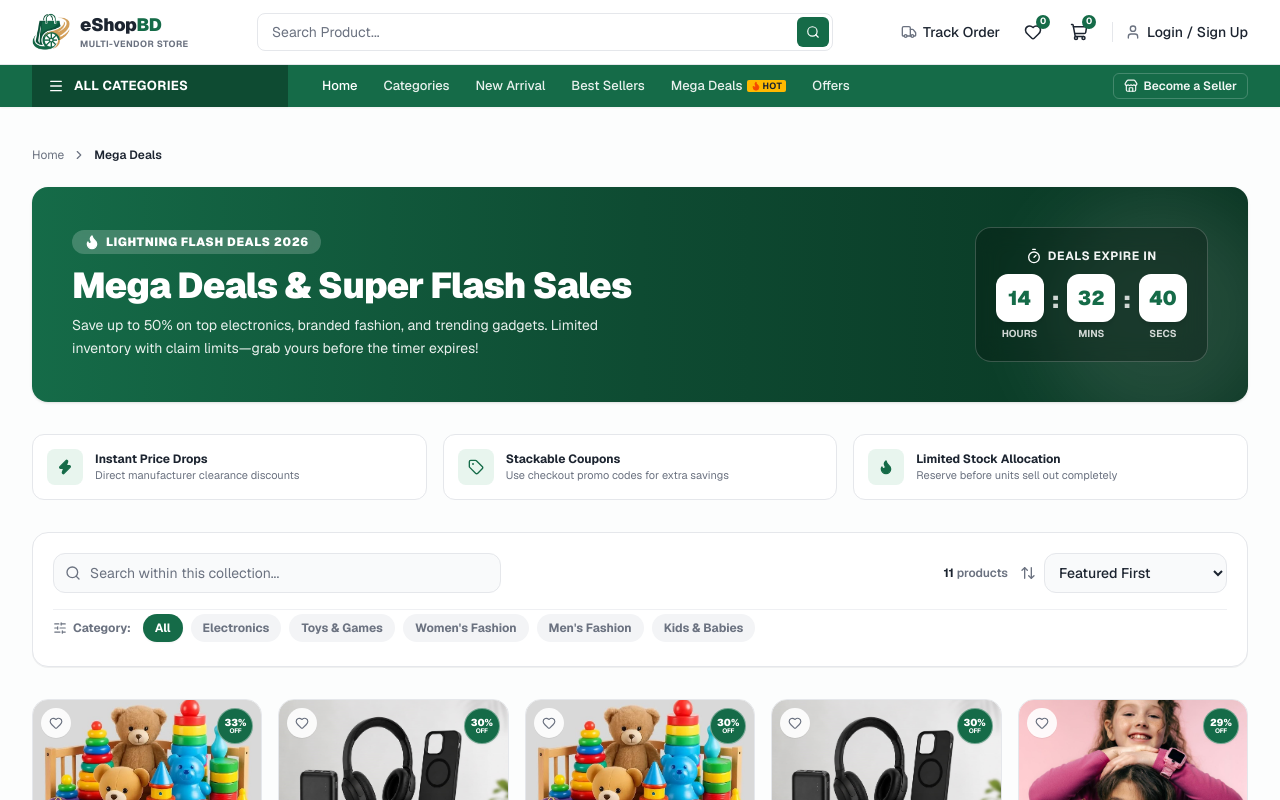
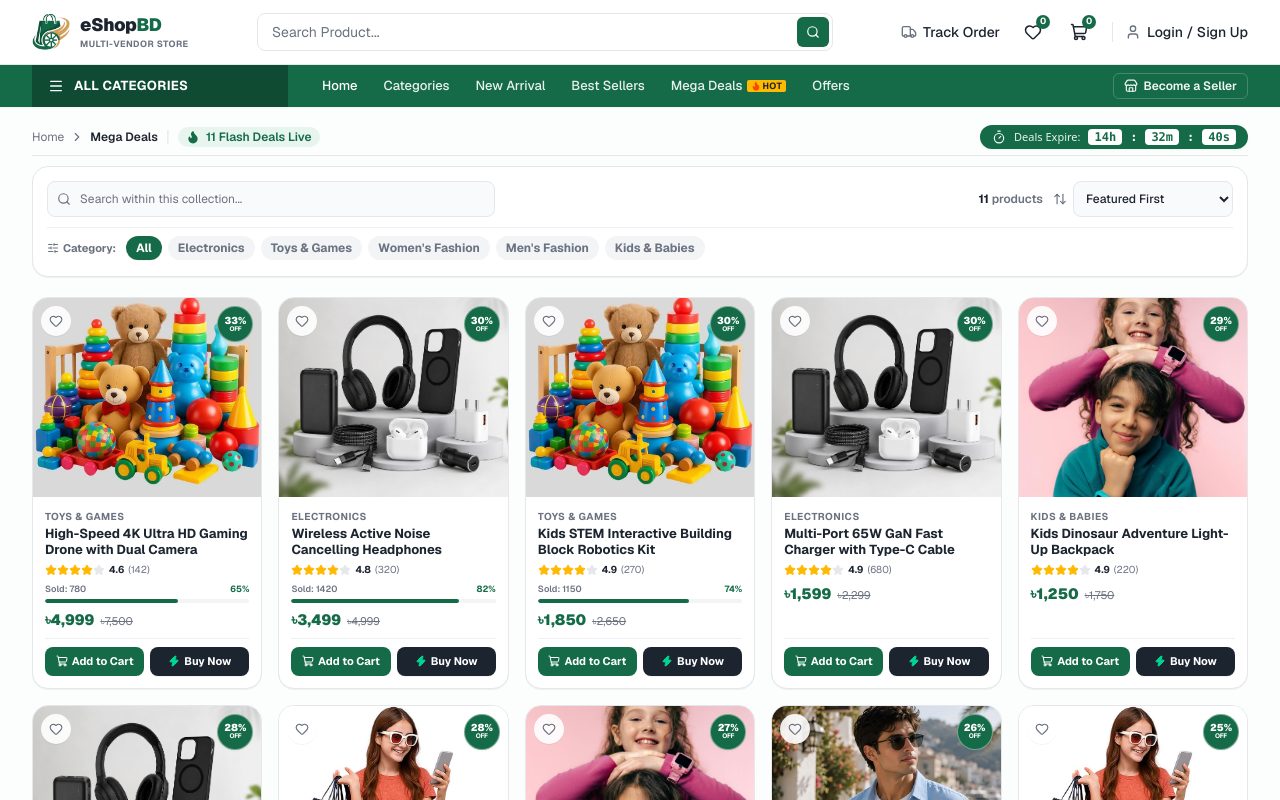
Before and after one commit to Asmual/eShopBD, a Next.js app: page /mega-deals in a window 1280 px wide. Shown: the top 800 px of the page. Built offline with nearby package versions, Linux system fonts and the light colour scheme.

Commit message:
Optimize catalog pages: condense header banners, reduce margins, enforce 5-column grid and brand green theme

```diff
--- a/src/app/(storefront)/mega-deals/page.tsx
+++ b/src/app/(storefront)/mega-deals/page.tsx
@@ -2,7 +2,7 @@
 
 import React, { useState, useEffect, useMemo } from "react";
 import Link from "next/link";
-import { Flame, ChevronRight, Timer, Zap, Tag } from "lucide-react";
+import { Flame, ChevronRight, Timer } from "lucide-react";
 import ProductCard from "@/features/products/components/ProductCard";
 import ProductFilterBar from "@/features/products/components/ProductFilterBar";
 import EmptyState from "@/components/common/EmptyState";
@@ -88,12 +88,14 @@ export default function MegaDealsPage() {
   const formatNumber = (n: number) => n.toString().padStart(2, "0");
 
   return (
-    <div className="w-full bg-brand-surface/40 min-h-screen py-6 sm:py-10">
+    <div className="w-full bg-brand-surface/40 min-h-screen pt-2 sm:pt-3 pb-8">
       <div className="max-w-7xl mx-auto px-4 sm:px-6 lg:px-8">
-        {/* Breadcrumb Navigation */}
+        {/* Compact Breadcrumb Bar */}
+        <div className="flex flex-col sm:flex-row sm:items-center sm:justify-between gap-1.5 py-1.5 mb-2.5 border-b border-border-light">
+          <div className="flex flex-wrap items-center gap-2">
             <nav
               aria-label="Breadcrumb"
-          className="flex items-center gap-2 text-xs text-text-muted mb-4 sm:mb-6"
+              className="flex items-center gap-1.5 text-xs text-text-muted"
             >
               <Link href="/" className="hover:text-brand transition-colors">
                 Home
@@ -101,86 +103,22 @@ export default function MegaDealsPage() {
               <ChevronRight className="w-3.5 h-3.5" />
               <span className="text-text-main font-semibold">Mega Deals</span>
             </nav>
-
-        {/* Hero Header Banner with Live Countdown Timer (Website Brand Theme) */}
-        <div className="bg-gradient-to-r from-brand via-brand-hover to-[#093522] rounded-2xl p-6 sm:p-10 text-white mb-6 sm:mb-8 shadow-sm relative overflow-hidden">
-          <div className="relative z-10 flex flex-col lg:flex-row lg:items-center lg:justify-between gap-6">
-            <div className="max-w-xl">
-              <div className="inline-flex items-center gap-1.5 px-3 py-1 rounded-full bg-white/20 text-white text-xs font-black uppercase tracking-wider mb-3 backdrop-blur-xs">
-                <Flame className="w-4 h-4 fill-current text-white" />
-                <span>Lightning Flash Deals 2026</span>
-              </div>
-              <h1 className="text-2xl sm:text-4xl font-black tracking-tight">
-                Mega Deals & Super Flash Sales
-              </h1>
-              <p className="mt-2 text-xs sm:text-sm text-white/90 leading-relaxed">
-                Save up to 50% on top electronics, branded fashion, and trending gadgets. Limited inventory with claim limits—grab yours before the timer expires!
-              </p>
+            <span className="text-border-light hidden sm:inline">|</span>
+            <span className="inline-flex items-center gap-1.5 text-xs font-semibold px-2 py-0.5 rounded-full bg-brand-light text-brand">
+              <Flame className="w-3.5 h-3.5 fill-current" />
+              <span>{megaDeals.length} Flash Deals Live</span>
+            </span>
           </div>
 
-            {/* Countdown Box */}
-            <div className="bg-black/25 backdrop-blur-md rounded-2xl p-4 sm:p-5 border border-white/20 shrink-0 text-center">
-              <div className="flex items-center justify-center gap-1.5 text-xs font-bold uppercase tracking-wider text-white/95 mb-2.5">
-                <Timer className="w-4 h-4 text-white" />
-                <span>Deals Expire In</span>
-              </div>
-              <div className="flex items-center justify-center gap-2">
-                <div className="flex flex-col items-center">
-                  <span className="w-12 h-12 rounded-xl bg-white text-brand text-xl font-black flex items-center justify-center shadow-md">
-                    {formatNumber(timeLeft.hours)}
-                  </span>
-                  <span className="text-[10px] font-bold text-white/80 mt-1 uppercase">Hours</span>
-                </div>
-                <span className="text-2xl font-black text-white/80 -mt-4">:</span>
-                <div className="flex flex-col items-center">
-                  <span className="w-12 h-12 rounded-xl bg-white text-brand text-xl font-black flex items-center justify-center shadow-md">
-                    {formatNumber(timeLeft.minutes)}
-                  </span>
-                  <span className="text-[10px] font-bold text-white/80 mt-1 uppercase">Mins</span>
-                </div>
-                <span className="text-2xl font-black text-white/80 -mt-4">:</span>
-                <div className="flex flex-col items-center">
-                  <span className="w-12 h-12 rounded-xl bg-white text-brand text-xl font-black flex items-center justify-center shadow-md">
-                    {formatNumber(timeLeft.seconds)}
-                  </span>
-                  <span className="text-[10px] font-bold text-white/80 mt-1 uppercase">Secs</span>
-                </div>
-              </div>
-            </div>
-          </div>
-          <div className="absolute -right-8 -bottom-8 w-60 h-60 bg-white/10 rounded-full blur-2xl pointer-events-none" />
-        </div>
-
-        {/* Value Highlights Strip (Brand Colors) */}
-        <div className="grid grid-cols-1 sm:grid-cols-3 gap-3 sm:gap-4 mb-8">
-          <div className="bg-white rounded-xl p-3.5 border border-border-light flex items-center gap-3">
-            <div className="w-9 h-9 rounded-lg bg-brand-light text-brand flex items-center justify-center shrink-0">
-              <Zap className="w-4 h-4 fill-current" />
-            </div>
-            <div>
-              <h4 className="text-xs font-bold text-text-main">Instant Price Drops</h4>
-              <p className="text-[11px] text-text-muted">Direct manufacturer clearance discounts</p>
-            </div>
-          </div>
-
-          <div className="bg-white rounded-xl p-3.5 border border-border-light flex items-center gap-3">
-            <div className="w-9 h-9 rounded-lg bg-brand-light text-brand flex items-center justify-center shrink-0">
-              <Tag className="w-4 h-4" />
-            </div>
-            <div>
-              <h4 className="text-xs font-bold text-text-main">Stackable Coupons</h4>
-              <p className="text-[11px] text-text-muted">Use checkout promo codes for extra savings</p>
-            </div>
-          </div>
-
-          <div className="bg-white rounded-xl p-3.5 border border-border-light flex items-center gap-3">
-            <div className="w-9 h-9 rounded-lg bg-brand-light text-brand flex items-center justify-center shrink-0">
-              <Flame className="w-4 h-4 fill-current" />
-            </div>
-            <div>
-              <h4 className="text-xs font-bold text-text-main">Limited Stock Allocation</h4>
-              <p className="text-[11px] text-text-muted">Reserve before units sell out completely</p>
-            </div>
+          {/* Compact Countdown Bar */}
+          <div className="flex items-center gap-2 text-xs font-mono font-bold bg-brand text-white px-3 py-1 rounded-full shadow-xs">
+            <Timer className="w-3.5 h-3.5 text-white animate-pulse" />
+            <span className="text-[11px] font-sans font-medium text-white/90">Deals Expire:</span>
+            <span className="bg-white text-brand px-1.5 py-0.2 rounded font-black text-xs">{formatNumber(timeLeft.hours)}h</span>
+            <span>:</span>
+            <span className="bg-white text-brand px-1.5 py-0.2 rounded font-black text-xs">{formatNumber(timeLeft.minutes)}m</span>
+            <span>:</span>
+            <span className="bg-white text-brand px-1.5 py-0.2 rounded font-black text-xs">{formatNumber(timeLeft.seconds)}s</span>
           </div>
         </div>
 
--- a/src/features/products/components/ProductCard.tsx
+++ b/src/features/products/components/ProductCard.tsx
@@ -77,7 +77,7 @@ export default function ProductCard({
         {/* Top-Left Status / Category Badge (e.g. HOT, NEW, BEST SELLER) */}
         {product.badge && product.discountPercent === 0 && (
           <div className="absolute top-2 left-2 z-10">
-            <span className="px-1.5 py-0.5 rounded-md bg-amber-500 text-white text-[9px] font-bold uppercase tracking-wider shadow-2xs">
+            <span className="px-1.5 py-0.5 rounded-md bg-brand text-white text-[9px] font-bold uppercase tracking-wider shadow-2xs">
               {product.badge}
             </span>
           </div>
@@ -142,11 +142,11 @@ export default function ProductCard({
             <div className="mt-1.5">
               <div className="flex items-center justify-between text-[9px] font-semibold text-text-muted mb-0.5">
                 <span>Sold: {product.soldCount}</span>
-                <span className="text-orange-600 font-bold">{product.claimedPercent}%</span>
+                <span className="text-brand font-bold">{product.claimedPercent}%</span>
               </div>
               <div className="w-full h-1 bg-gray-100 rounded-full overflow-hidden">
                 <div
-                  className="h-full bg-gradient-to-r from-orange-500 to-amber-400 rounded-full"
+                  className="h-full bg-brand rounded-full"
                   style={{ width: `${product.claimedPercent}%` }}
                 />
               </div>
@@ -199,7 +199,7 @@ export default function ProductCard({
             aria-label={`Buy ${product.name} now`}
             className="flex items-center justify-center gap-1 py-1.5 px-1.5 rounded-lg bg-text-main hover:bg-black text-white text-[10px] sm:text-[11px] font-bold transition-all active:scale-98 cursor-pointer shadow-2xs"
           >
-            <Zap className="w-3 h-3 text-amber-400 fill-amber-400 shrink-0" />
+            <Zap className="w-3 h-3 text-emerald-400 fill-emerald-400 shrink-0" />
             <span className="truncate">Buy Now</span>
           </button>
         </div>
--- a/src/features/products/components/ProductFilterBar.tsx
+++ b/src/features/products/components/ProductFilterBar.tsx
@@ -25,9 +25,9 @@ export default function ProductFilterBar({
   totalCount,
 }: ProductFilterBarProps) {
   return (
-    <div className="w-full bg-white rounded-2xl border border-border-light p-4 sm:p-5 shadow-2xs mb-6 sm:mb-8 space-y-4">
+    <div className="w-full bg-white rounded-xl sm:rounded-2xl border border-border-light p-2.5 sm:p-3.5 shadow-2xs mb-4 sm:mb-5 space-y-2.5">
       {/* Top Row: Search and Sort */}
-      <div className="flex flex-col sm:flex-row items-stretch sm:items-center justify-between gap-3 sm:gap-4">
+      <div className="flex flex-col sm:flex-row items-stretch sm:items-center justify-between gap-2.5 sm:gap-3">
         {/* Search input inside catalog */}
         <div className="relative flex-1 max-w-md">
           <input
@@ -35,32 +35,32 @@ export default function ProductFilterBar({
             value={searchQuery}
             onChange={(e) => onSearchChange(e.target.value)}
             placeholder="Search within this collection..."
-            className="w-full h-10 pl-9 pr-9 text-xs sm:text-sm text-text-main bg-gray-50 border border-border-light rounded-xl focus:outline-hidden focus:border-brand focus:bg-white transition-all placeholder:text-text-muted"
+            className="w-full h-8.5 sm:h-9 pl-8 pr-8 text-xs text-text-main bg-gray-50 border border-border-light rounded-lg focus:outline-hidden focus:border-brand focus:bg-white transition-all placeholder:text-text-muted"
           />
-          <Search className="w-4 h-4 text-text-muted absolute left-3 top-1/2 -translate-y-1/2" />
+          <Search className="w-3.5 h-3.5 text-text-muted absolute left-2.5 top-1/2 -translate-y-1/2" />
           {searchQuery && (
             <button
               type="button"
               onClick={() => onSearchChange("")}
-              className="absolute right-3 top-1/2 -translate-y-1/2 text-text-muted hover:text-text-main cursor-pointer"
+              className="absolute right-2.5 top-1/2 -translate-y-1/2 text-text-muted hover:text-text-main cursor-pointer"
             >
-              <X className="w-4 h-4" />
+              <X className="w-3.5 h-3.5" />
             </button>
           )}
         </div>
 
         {/* Right Info & Sort dropdown */}
-        <div className="flex items-center justify-between sm:justify-end gap-3 shrink-0">
-          <span className="text-xs font-semibold text-text-muted">
+        <div className="flex items-center justify-between sm:justify-end gap-2.5 shrink-0">
+          <span className="text-[11px] sm:text-xs font-semibold text-text-muted">
             <span className="text-text-main font-bold">{totalCount}</span> products
           </span>
 
-          <div className="flex items-center gap-2">
-            <ArrowUpDown className="w-4 h-4 text-text-muted" />
+          <div className="flex items-center gap-1.5">
+            <ArrowUpDown className="w-3.5 h-3.5 text-text-muted" />
             <select
               value={sortBy}
               onChange={(e) => onSortChange(e.target.value)}
-              className="h-10 pl-2.5 pr-8 text-xs sm:text-sm font-medium text-text-main bg-gray-50 border border-border-light rounded-xl focus:outline-hidden focus:border-brand cursor-pointer"
+              className="h-8.5 sm:h-9 pl-2 pr-7 text-xs font-medium text-text-main bg-gray-50 border border-border-light rounded-lg focus:outline-hidden focus:border-brand cursor-pointer"
             >
               <option value="featured">Featured First</option>
               <option value="price-low">Price: Low to High</option>
@@ -73,18 +73,18 @@ export default function ProductFilterBar({
       </div>
 
       {/* Category Pills Navigation */}
-      <div className="flex items-center gap-2 overflow-x-auto pb-1 scrollbar-none pt-1 border-t border-border-light/60">
-        <span className="text-xs font-bold text-text-muted shrink-0 flex items-center gap-1.5 mr-1">
-          <SlidersHorizontal className="w-3.5 h-3.5" />
+      <div className="flex items-center gap-1.5 overflow-x-auto pb-0.5 scrollbar-none pt-2 border-t border-border-light/60">
+        <span className="text-[11px] font-bold text-text-muted shrink-0 flex items-center gap-1 mr-1">
+          <SlidersHorizontal className="w-3 h-3" />
           <span>Category:</span>
         </span>
 
         <button
           type="button"
           onClick={() => onSelectCategory("all")}
-          className={`px-3 py-1.5 rounded-full text-xs font-bold transition-all shrink-0 cursor-pointer ${
+          className={`px-2.5 py-1 rounded-full text-[11px] sm:text-xs font-bold transition-all shrink-0 cursor-pointer ${
             selectedCategory === "all"
-              ? "bg-brand text-white shadow-xs"
+              ? "bg-brand text-white shadow-2xs"
               : "bg-gray-100 text-text-muted hover:bg-gray-200 hover:text-text-main"
           }`}
         >
@@ -98,9 +98,9 @@ export default function ProductFilterBar({
               key={cat.id}
               type="button"
               onClick={() => onSelectCategory(cat.id)}
-              className={`px-3 py-1.5 rounded-full text-xs font-bold transition-all shrink-0 cursor-pointer ${
+              className={`px-2.5 py-1 rounded-full text-[11px] sm:text-xs font-bold transition-all shrink-0 cursor-pointer ${
                 isActive
-                  ? "bg-brand text-white shadow-xs"
+                  ? "bg-brand text-white shadow-2xs"
                   : "bg-gray-100 text-text-muted hover:bg-gray-200 hover:text-text-main"
               }`}
             >
```
Also changed, not shown: src/app/(storefront)/best-sellers/page.tsx (+13 -51 lines), src/app/(storefront)/categories/page.tsx (+23 -33 lines), src/app/(storefront)/new-arrivals/page.tsx (+12 -50 lines), src/app/(storefront)/offers/page.tsx (+26 -33 lines), src/app/(storefront)/products/page.tsx (+12 -17 lines). Lines whose indentation alone changed are shown as unchanged.
